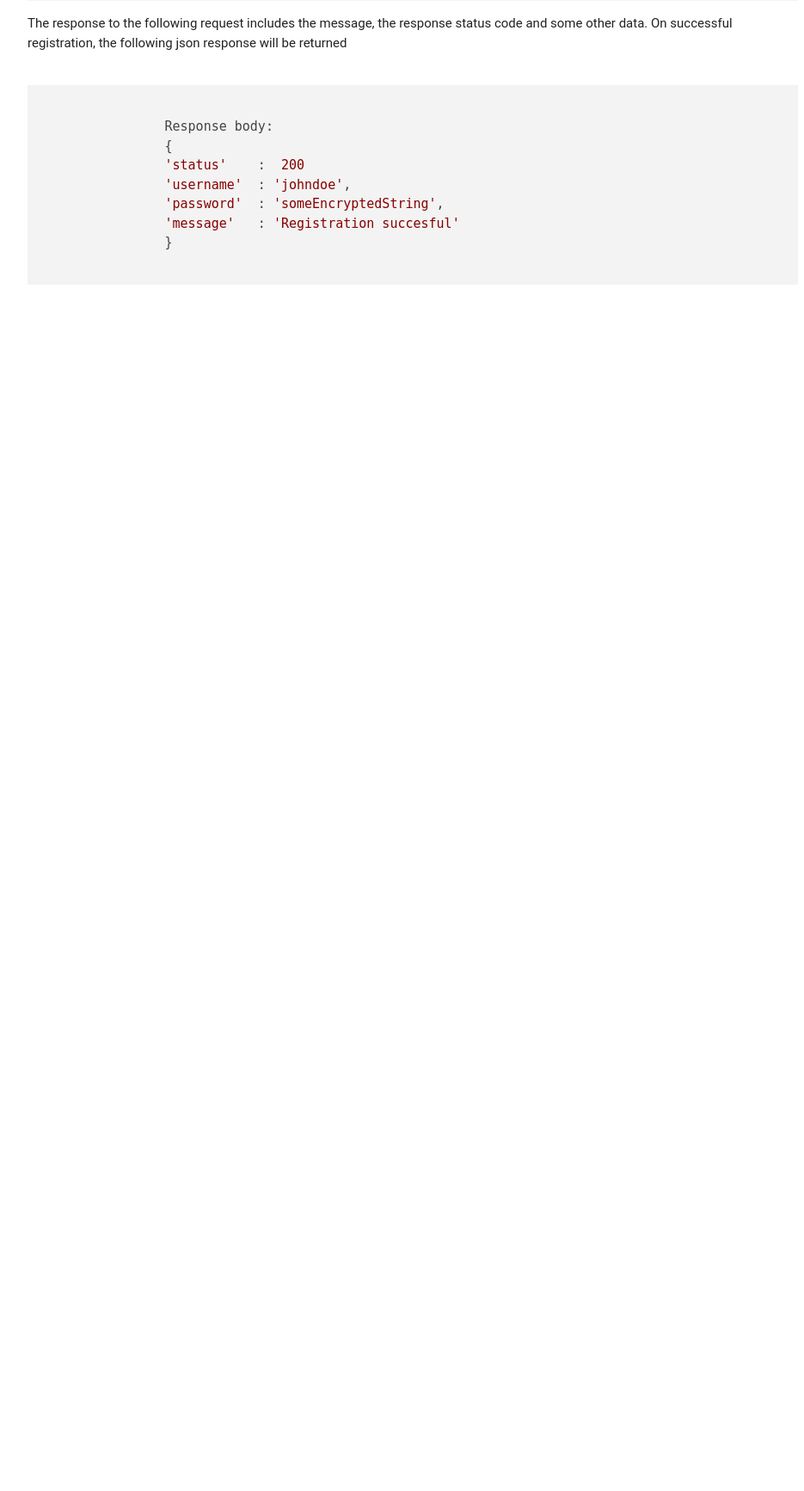
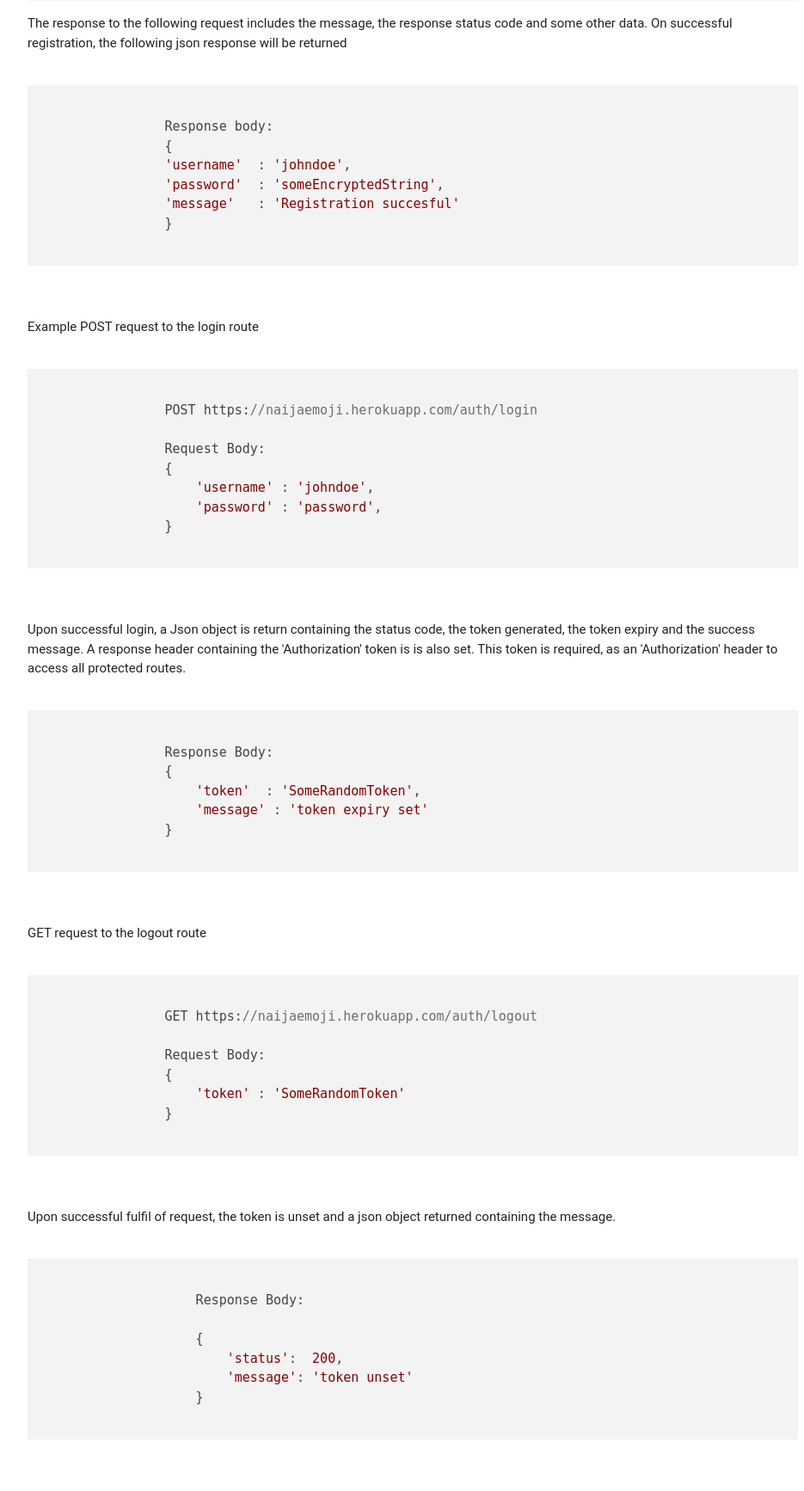
Before and after one commit to andela-vdugeri/Emoji, a PHP site: page /templates/index.html in a window 1280 px wide. Shown: the part 353-2087 px from the top of the page at 86% size, without its empty margins (160-1095 px from the left). Before the commit the page ends 644 px from the top, so only its background shows below. Run offline with PHP 8.4, Linux system fonts and the light colour scheme; some libraries are stand-ins or nearby versions; some web fonts are replaced.

Commit message:
Add more documentation

```diff
--- a/src/DataManagers/UserManager.php
+++ b/src/DataManagers/UserManager.php
@@ -217,13 +217,13 @@ class UserManager extends Connection implements Queryable
 		//return true if a row is affected
 		if($statement->rowCount() > 0) {
 			return  $this->toJson([
-			    'status' =>  200,
-				'message' 	 =>  'token expiry set'
+				'status'  =>   200,
+				'token'	  =>   $token,
+				'message' =>   'token expiry set'
 			]);
 		}
 
 		return $this->toJson([
-		  	'status' => '304',
 			'message'	 => 'Unable to set token expiry date'
 		]);
 
--- a/templates/index.html
+++ b/templates/index.html
@@ -31,7 +31,6 @@
             <code class="php">
                 Response body:
                 {
-                'status'    :  200
                 'username'  : 'johndoe',
                 'password'  : 'someEncryptedString',
                 'message'   : 'Registration succesful'
@@ -39,6 +38,71 @@
             </code>
         </pre>
 
+
+        <span>
+            Example POST request to the login route
+        </span>
+
+        <pre>
+            <code class="php">
+                POST https://naijaemoji.herokuapp.com/auth/login
+
+                Request Body:
+                {
+                    'username' : 'johndoe',
+                    'password' : 'password',
+                }
+            </code>
+        </pre>
+        <span>
+            Upon successful login, a Json object is return containing the
+            status code, the token generated, the token expiry and the success
+            message. A response header containing the 'Authorization' token is
+            is also set. This token is required, as an 'Authorization' header
+            to access all protected routes.
+        </span>
+
+        <pre>
+            <code class="php">
+                Response Body:
+                {
+                    'token'  : 'SomeRandomToken',
+                    'message' : 'token expiry set'
+                }
+            </code>
+        </pre>
+
+        <span>
+            GET request to the logout route
+        </span>
+
+        <pre>
+            <code class="php">
+                GET https://naijaemoji.herokuapp.com/auth/logout
+
+                Request Body:
+                {
+                    'token' : 'SomeRandomToken'
+                }
+            </code>
+        </pre>
+
+        <span>
+            Upon successful fulfil of request, the token is unset and a json
+            object returned containing the message.
+
+            <pre>
+                <code class="php">
+                    Response Body:
+
+                    {
+                        'status':  200,
+                        'message': 'token unset'
+                    }
+                </code>
+            </pre>
+        </span>
+
     </div>
 </body>
 </html>
```
